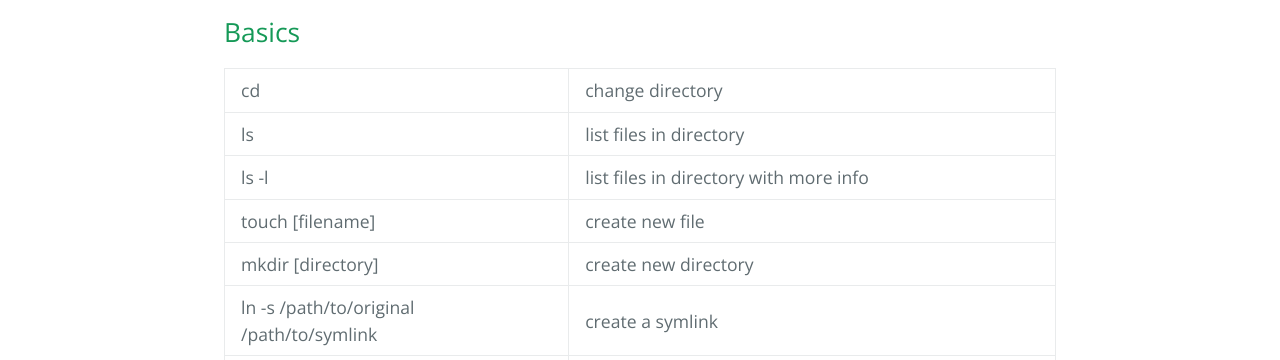
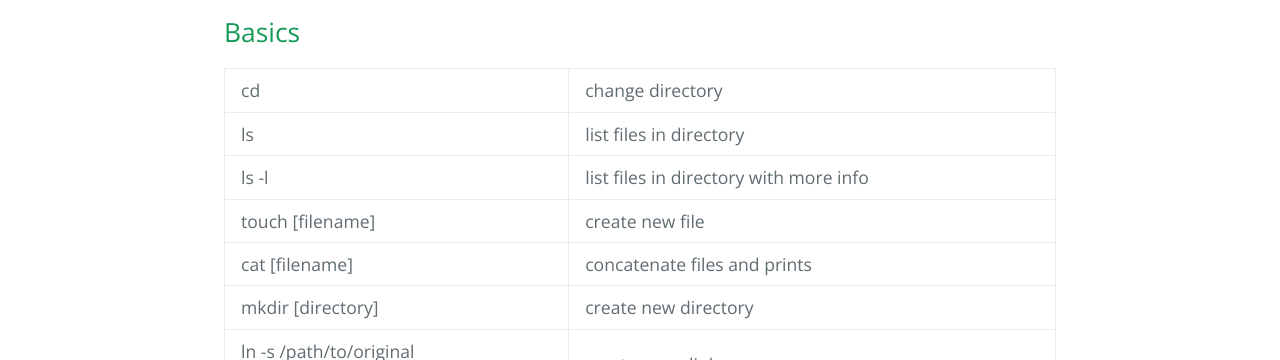
Before and after one commit to MongooseDoom/command-line-cheatsheet, a plain HTML site: page index.html in a window 1280 px wide. Shown: the part 440-800 px from the top of the page. Drawn offline with nearby package versions, Linux system fonts and the light colour scheme.

Commit message:
adding cat

```diff
--- a/index.html
+++ b/index.html
@@ -43,6 +43,10 @@
         <td>create new file</td>
     </tr>
     <tr>
+        <td>cat [filename]</td>
+        <td>concatenate files and prints</td>
+    </tr>
+    <tr>
         <td>mkdir [directory]</td>
         <td>create new directory</td>
     </tr>
@@ -81,7 +85,7 @@
     <tr>
         <td>!!</td>
         <td>repeats last command Example: <code>sudo !!</code>
-</td>
+    </td>
     </tr>
     <tr>
         <td>xmllint [filename]</td>
```
